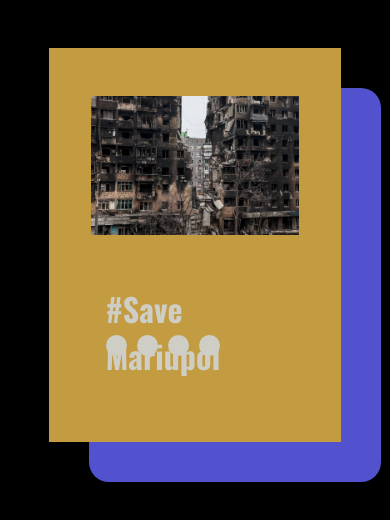
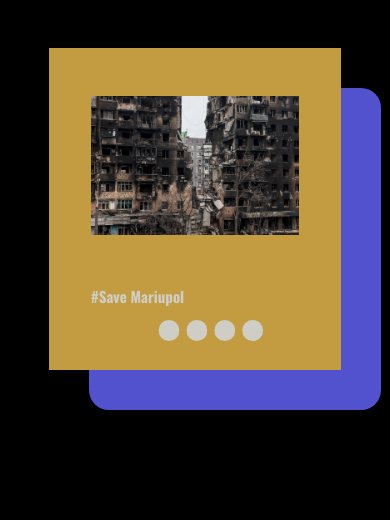
Before and after one commit to Mazhurichka/cssMemSlider, a plain HTML site: page index.html in a window 390 px wide. Shown: the part 144-664 px from the top of the page. Drawn offline with nearby package versions, Linux system fonts and the light colour scheme.

Commit message:
feat: add active dot

```diff
--- a/index.html
+++ b/index.html
@@ -18,18 +18,40 @@
 
       <div class="slider-wrapper">
         <div class="slider">
-          <div class="slider-nav">
-            <label class="slider-nav__control" for="control-1"></label>
-            <label class="slider-nav__control" for="control-2"></label>
-            <label class="slider-nav__control" for="control-3"></label>
-            <label class="slider-nav__control" for="control-4"></label>
-          </div>
+          <div class="slider-nav"></div>
 
           <div class="slider-items">
-            <input name="button" class="custom-radio" id="control-1" type="radio" />
-            <input name="button" id="control-2" type="radio" />
-            <input name="button" id="control-3" type="radio" />
-            <input name="button" id="control-4" type="radio" />
+            <input
+              name="button"
+              class="custom-radio"
+              id="control-1"
+              type="radio"
+            />
+            <label class="slider-nav__control item-1" for="control-1"></label>
+
+            <input
+              class="custom-radio"
+              name="button"
+              id="control-2"
+              type="radio"
+            />
+            <label class="slider-nav__control item-2" for="control-2"></label>
+
+            <input
+              class="custom-radio"
+              name="button"
+              id="control-3"
+              type="radio"
+            />
+            <label class="slider-nav__control item-3" for="control-3"></label>
+
+            <input
+              class="custom-radio"
+              name="button"
+              id="control-4"
+              type="radio"
+            />
+            <label class="slider-nav__control item-4" for="control-4"></label>
 
             <div class="slider-item control-1">
               <figure>
@@ -76,13 +98,6 @@
               </figure>
             </div>
           </div>
-
-          <div class="slider-controls">
-            <!-- <input name="button" id="control-1" type="radio" />
-            <input name="button" id="control-2" type="radio" />
-            <input name="button" id="control-3" type="radio" />
-            <input name="button" id="control-4" type="radio" /> -->
-          </div>
         </div>
       </div>
 
--- a/style.css
+++ b/style.css
@@ -70,6 +70,35 @@ p {
   width: 25%;
   height: 100%;
   transition: all 0.5s linear;
+}
+
+.slider-items .custom-radio:checked + label {
+  border: 3px solid rgb(238, 238, 247);
+  background-color: rgba(0, 0, 0, 1);
+}
+
+[class*='item-'] {
+  position: absolute;
+  bottom: 7%;
+  z-index: 123;
+}
+
+
+
+.item-1 {
+  right: 13%;
+}
+
+.item-2 {
+  right: 10%;
+}
+
+.item-3 {
+  right: 7%;
+}
+
+.item-4 {
+  right: 4%;
 }
 
 .slider-photo {
@@ -155,6 +184,23 @@ p {
   margin-left: -75%;
 }
 
+@media (max-width: 991px) {
+  .item-1 {
+    right: 20%;
+  }
+
+  .item-2 {
+    right: 16%;
+  }
+
+  .item-3 {
+    right: 12%;
+  }
+
+  .item-4 {
+    right: 8%;
+  }
+}
 @media (max-width: 767px) {
   .slider-wrapper {
     width: 75%;
@@ -177,4 +223,97 @@ p {
     width: 50%;
     height: 50%;
   }
+
+  .item-1 {
+    right: 25%;
+  }
+
+  .item-2 {
+    right: 18%;
+  }
+
+  .item-3 {
+    right: 11%;
+  }
+
+  .item-4 {
+    right: 4%;
+  }
 }
+
+@media (max-width: 575px) {
+  [class*='item-'] {
+    position: absolute;
+    bottom: 7%;
+  }
+
+  .slider-caption {
+    font-size: 15px;
+    padding-left: 0;
+    padding-right: 0;
+  }
+
+  .item-1 {
+    right: 50%;
+    transform: translateX(-50%);
+  }
+
+  .item-2 {
+    right: 43%;
+    transform: translateX(-43%);
+  }
+
+  .item-3 {
+    right: 36%;
+    transform: translateX(-36%);
+  }
+
+  .item-4 {
+    right: 29%;
+    transform: translateX(-29%);
+  }
+}
+
+@media (max-width: 460px) {
+  .item-1 {
+    right: 50%;
+    transform: translateX(-50%);
+  }
+
+  .item-2 {
+    right: 41%;
+    transform: translateX(-41%);
+  }
+
+  .item-3 {
+    right: 32%;
+    transform: translateX(-32%);
+  }
+
+  .item-4 {
+    right: 23%;
+    transform: translateX(-23%);
+  }
+}
+
+@media (max-width: 370px) {
+  .item-1 {
+    right: 50%;
+    transform: translateX(-50%);
+  }
+
+  .item-2 {
+    right: 40%;
+    transform: translateX(-40%);
+  }
+
+  .item-3 {
+    right: 30%;
+    transform: translateX(-30%);
+  }
+
+  .item-4 {
+    right: 20%;
+    transform: translateX(-20%);
+  }
+}
```
Lines whose indentation alone changed are shown as unchanged.
